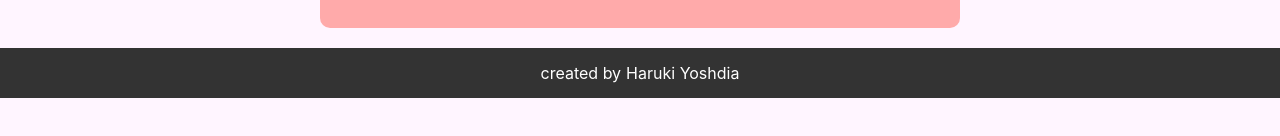
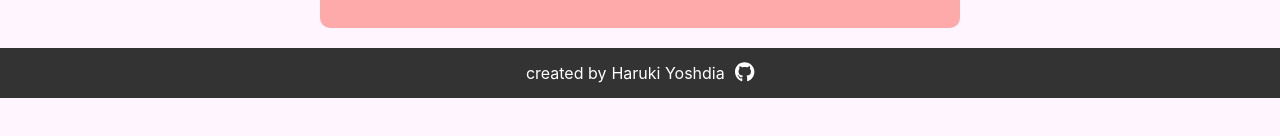
Before and after one commit to yoshiyoshiharu/ai-dating-proposer, a Next.js app in the folder frontend/: page / in a window 1280 px wide. Shown: the part 312-448 px from the top of the page. Built offline with nearby package versions, Linux system fonts and the light colour scheme.

Commit message:
githubアイコン追加

```diff
--- a/frontend/pages/components/Footer.tsx
+++ b/frontend/pages/components/Footer.tsx
@@ -1,12 +1,18 @@
 import Link from "next/link";
+import { FontAwesomeIcon } from "@fortawesome/react-fontawesome";
+import { faGamepad } from "@fortawesome/free-solid-svg-icons";
+import { faGithub } from "@fortawesome/free-brands-svg-icons";
 
 export default function Header() {
   return (
     <>
       <footer>
-        created by
-        <Link href="https://github.com/yoshiyoshiharu" target="_blank">
-          <span className="my-github">Haruki Yoshdia</span>
+        <span>created by</span>
+        <span className="me">Haruki Yoshdia</span>
+        <Link href="https://github.com/yoshiyoshiharu/ai-dating-proposer" target="_blank">
+          <span className="github-icon">
+            <FontAwesomeIcon icon={faGithub} />
+          </span>
         </Link>
       </footer>
       <style jsx>{`
@@ -18,8 +24,12 @@ export default function Header() {
           align-items: center;
           justify-content: center;
         }
-        .my-github {
+        .me {
           margin-left: 5px;
+        }
+        .github-icon {
+          margin-left: 10px;
+          font-size: 20px;
         }
       `}</style>
     </>
```
